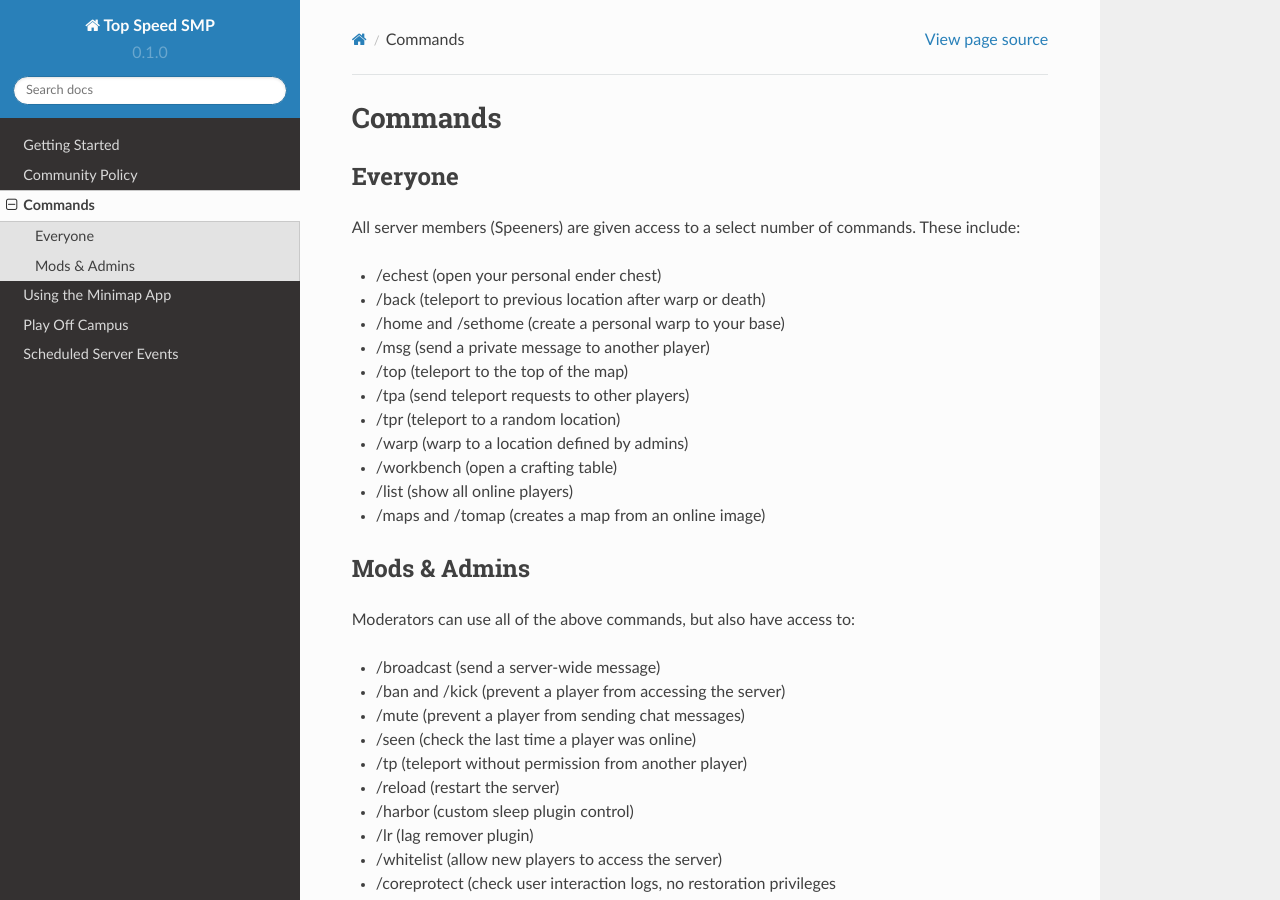
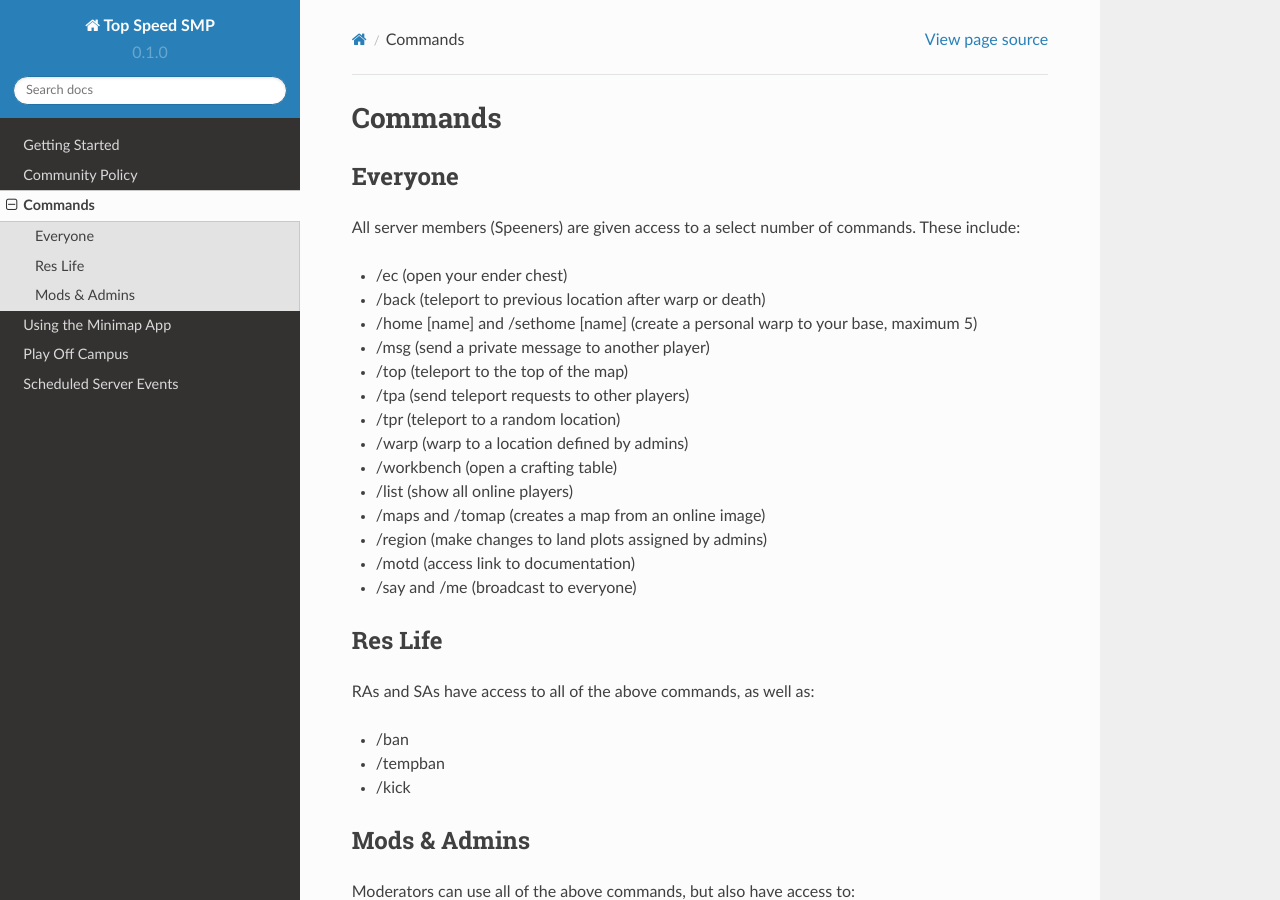
Before and after one commit to cm090/topspeedmc, a Sphinx documentation site: the page built from docs/source/commands.rst, in a window 1280 px wide and 900 px high. Built offline with Sphinx 7.4.7 and the Read the Docs theme 2.0.0, drawn with Linux system fonts in a browser that asks for light colours.

Commit message:
Update commands.rst

```diff
--- a/docs/source/commands.rst
+++ b/docs/source/commands.rst
@@ -6,11 +6,11 @@ Everyone
 
 All server members (Speeners) are given access to a select number of commands. These include:
 
-- /echest (open your personal ender chest)
+- /ec (open your ender chest)
 
 - /back (teleport to previous location after warp or death)
 
-- /home and /sethome (create a personal warp to your base)
+- /home [name] and /sethome [name] (create a personal warp to your base, maximum 5)
 
 - /msg (send a private message to another player)
 
@@ -27,6 +27,23 @@ All server members (Speeners) are given access to a select number of commands. T
 - /list (show all online players)
 
 - /maps and /tomap (creates a map from an online image)
+
+- /region (make changes to land plots assigned by admins)
+
+- /motd (access link to documentation)
+
+- /say and /me (broadcast to everyone)
+
+Res Life
+--------
+
+RAs and SAs have access to all of the above commands, as well as:
+
+- /ban
+
+- /tempban
+
+- /kick
 
 Mods & Admins
 -------------
```
